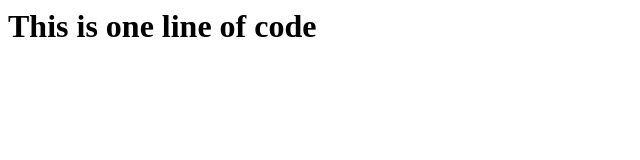
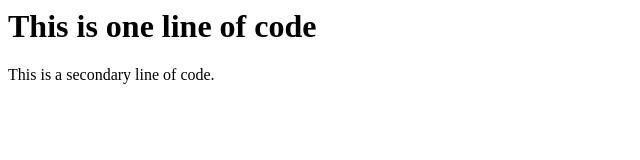
Before and after one commit to dhruza88/first-day-demo, a plain HTML site: page index.html in a window 1280 px wide. Shown: the whole page, without its empty margins (0-640 px from the left). Drawn offline with Linux system fonts and the light colour scheme.

Commit message:
secondary change

```diff
--- a/index.html
+++ b/index.html
@@ -1,5 +1,8 @@
 <html>
     <body>
         <h1>This is one line of code</h1>
+        <p>
+            This is a secondary line of code.
+        </p>
     </body>
 </html>
```
